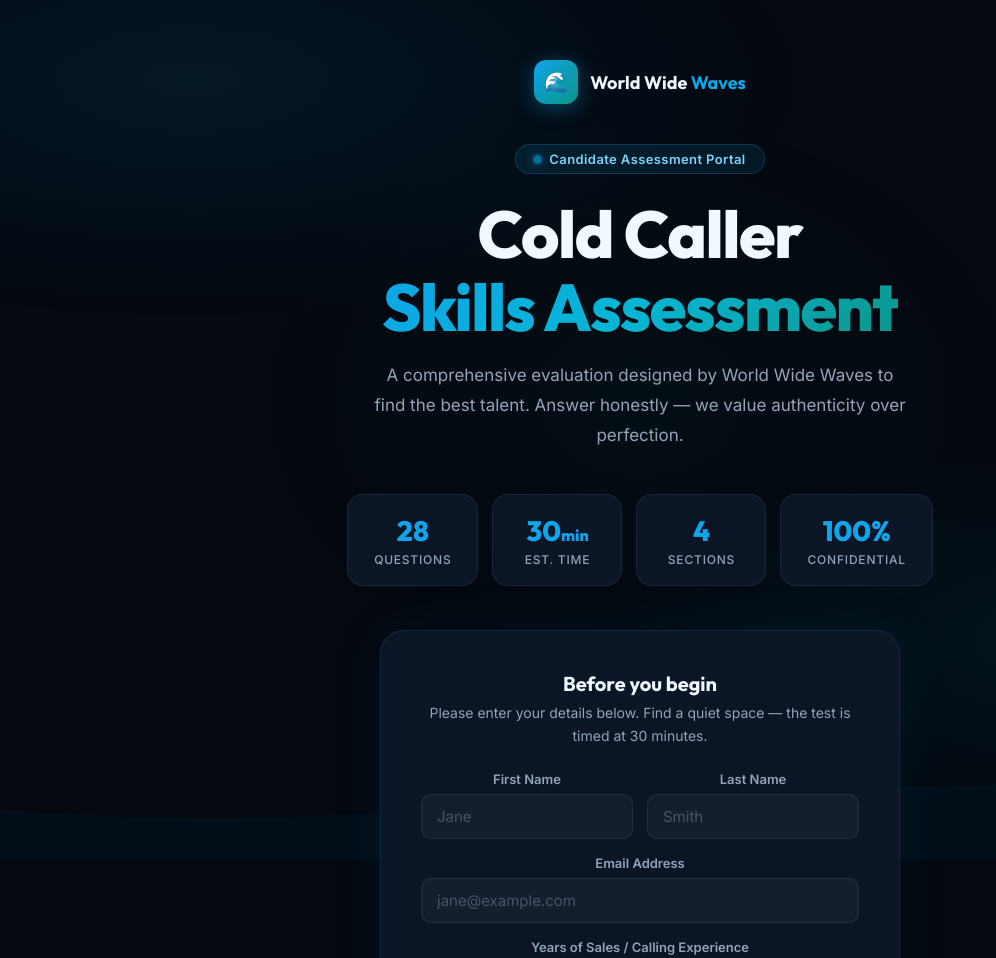
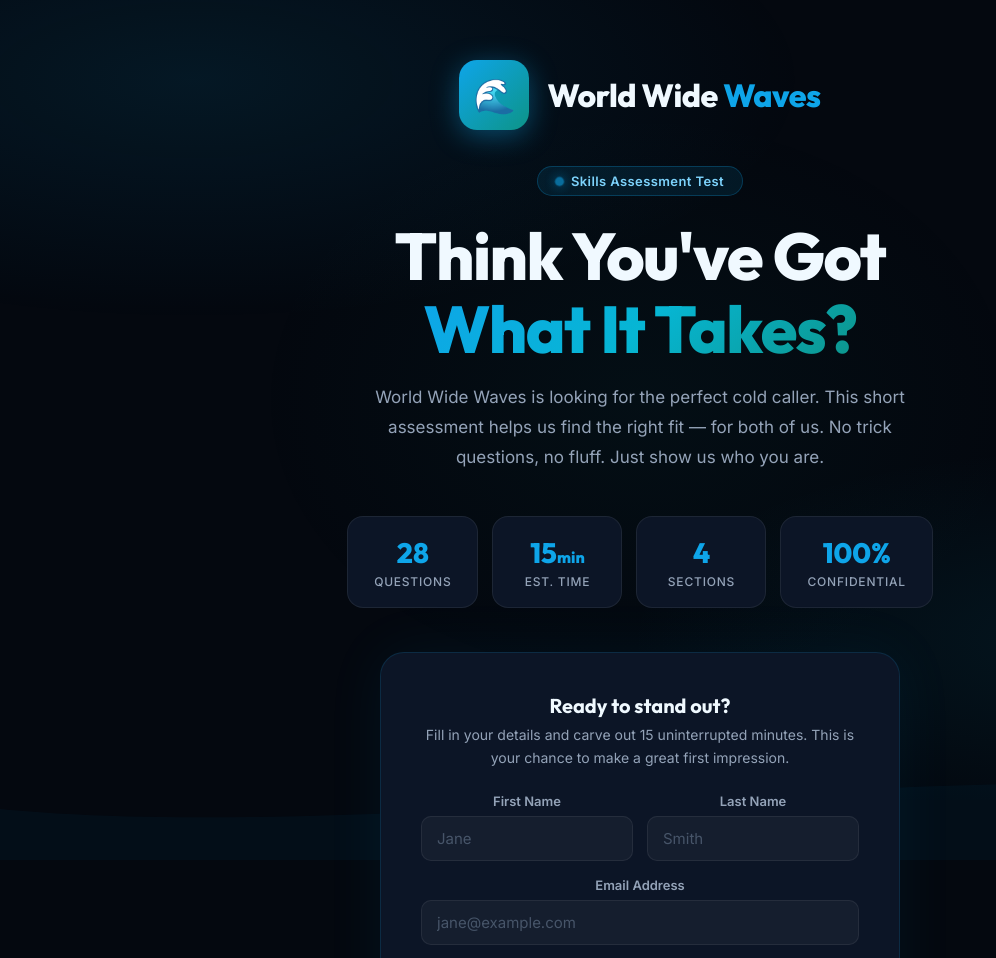
Before and after one commit to sheikhzainahmed/www-assessment, a plain HTML site: page index.html in a window 1280 px wide. Shown: the top 958 px of the page, without its empty margins (0-996 px from the left). Drawn offline with Linux system fonts and the light colour scheme.

Commit message:
Add files via upload

```diff
--- a/index.html
+++ b/index.html
@@ -87,27 +87,28 @@
     .www-logo {
       display: flex;
       align-items: center;
-      gap: 12px;
-      margin-bottom: 40px;
+      gap: 18px;
+      margin-bottom: 36px;
       animation: fadeDown 0.5s ease both;
     }
 
     .www-logo-icon {
-      width: 44px; height: 44px;
-      border-radius: 12px;
+      width: 70px; height: 70px;
+      border-radius: 18px;
       background: linear-gradient(135deg, #0ea5e9, #0d9488);
       display: flex;
       align-items: center;
       justify-content: center;
-      font-size: 20px;
-      box-shadow: 0 4px 20px rgba(14,165,233,0.35);
+      font-size: 34px;
+      box-shadow: 0 6px 28px rgba(14,165,233,0.4);
     }
 
     .www-logo-text {
       font-family: 'Outfit', sans-serif;
-      font-size: 18px;
-      font-weight: 700;
+      font-size: 32px;
+      font-weight: 800;
       color: var(--text-primary);
+      letter-spacing: -0.5px;
     }
 
     .www-logo-text span { color: var(--accent-primary); }
@@ -953,10 +954,10 @@
     <div class="www-logo-text">World Wide <span>Waves</span></div>
   </div>
 
-  <div class="badge"><span class="badge-dot"></span> Candidate Assessment Portal</div>
-
-  <h1 class="hero-title">Cold Caller<br><span class="gradient-text">Skills Assessment</span></h1>
-  <p class="hero-subtitle">A comprehensive evaluation designed by World Wide Waves to find the best talent. Answer honestly — we value authenticity over perfection.</p>
+  <div class="badge"><span class="badge-dot"></span> Skills Assessment Test</div>
+
+  <h1 class="hero-title">Think You've Got<br><span class="gradient-text">What It Takes?</span></h1>
+  <p class="hero-subtitle">World Wide Waves is looking for the perfect cold caller. This short assessment helps us find the right fit &mdash; for both of us. No trick questions, no fluff. Just show us who you are.</p>
 
   <div class="info-cards">
     <div class="info-card">
@@ -964,7 +965,7 @@
       <div class="ic-label">Questions</div>
     </div>
     <div class="info-card">
-      <div class="ic-num">30<span style="font-size:16px">min</span></div>
+      <div class="ic-num">15<span style="font-size:16px">min</span></div>
       <div class="ic-label">Est. Time</div>
     </div>
     <div class="info-card">
@@ -978,8 +979,8 @@
   </div>
 
   <div class="candidate-form">
-    <h3>Before you begin</h3>
-    <p>Please enter your details below. Find a quiet space — the test is timed at 30 minutes.</p>
+    <h3>Ready to stand out?</h3>
+    <p>Fill in your details and carve out 15 uninterrupted minutes. This is your chance to make a great first impression.</p>
     <div class="form-row">
       <div class="form-group">
         <label for="inp-fname">First Name</label>
@@ -1032,7 +1033,7 @@
     </div>
     <div class="timer-badge" id="timer-badge">
       <svg width="13" height="13" fill="none" viewBox="0 0 24 24"><circle cx="12" cy="12" r="9" stroke="currentColor" stroke-width="2"/><path stroke="currentColor" stroke-width="2" stroke-linecap="round" d="M12 7v5l3 3"/></svg>
-      <span id="timer-text">30:00</span>
+      <span id="timer-text">15:00</span>
     </div>
   </div>
 
@@ -1158,7 +1159,7 @@
 const SUPABASE_ANON_KEY = 'sb_publishable_I8QS-INMJF0cMUEGVM1TlQ_7XRZlcJc'; // your anon/public key
 
 /* ─── Admin password ─── */
-const ADMIN_PASSWORD = 'admin123'; // ⚠️ Change before going live!
+const ADMIN_PASSWORD = 'admin981'; // ⚠️ Change before going live!
 
 /* ═══════════════════════════════════════════════════════
    QUESTIONS
@@ -1439,7 +1440,7 @@
    TIMER
 ═══════════════════════════════════════════════════════ */
 function startTimer() {
-  secondsLeft = 30 * 60;
+  secondsLeft = 15 * 60;
   clearInterval(timerInterval);
   timerInterval = setInterval(() => {
     secondsLeft--;
```
